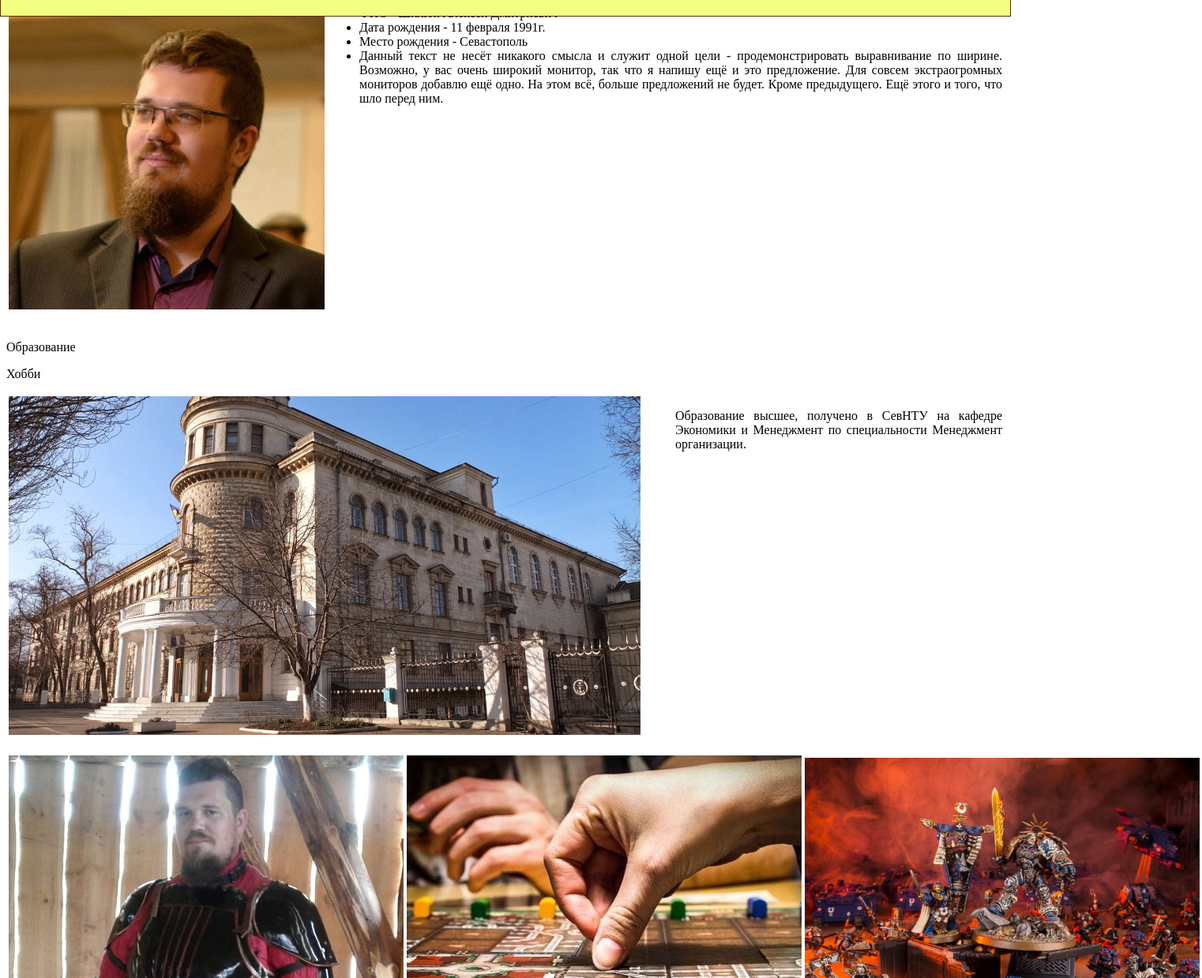
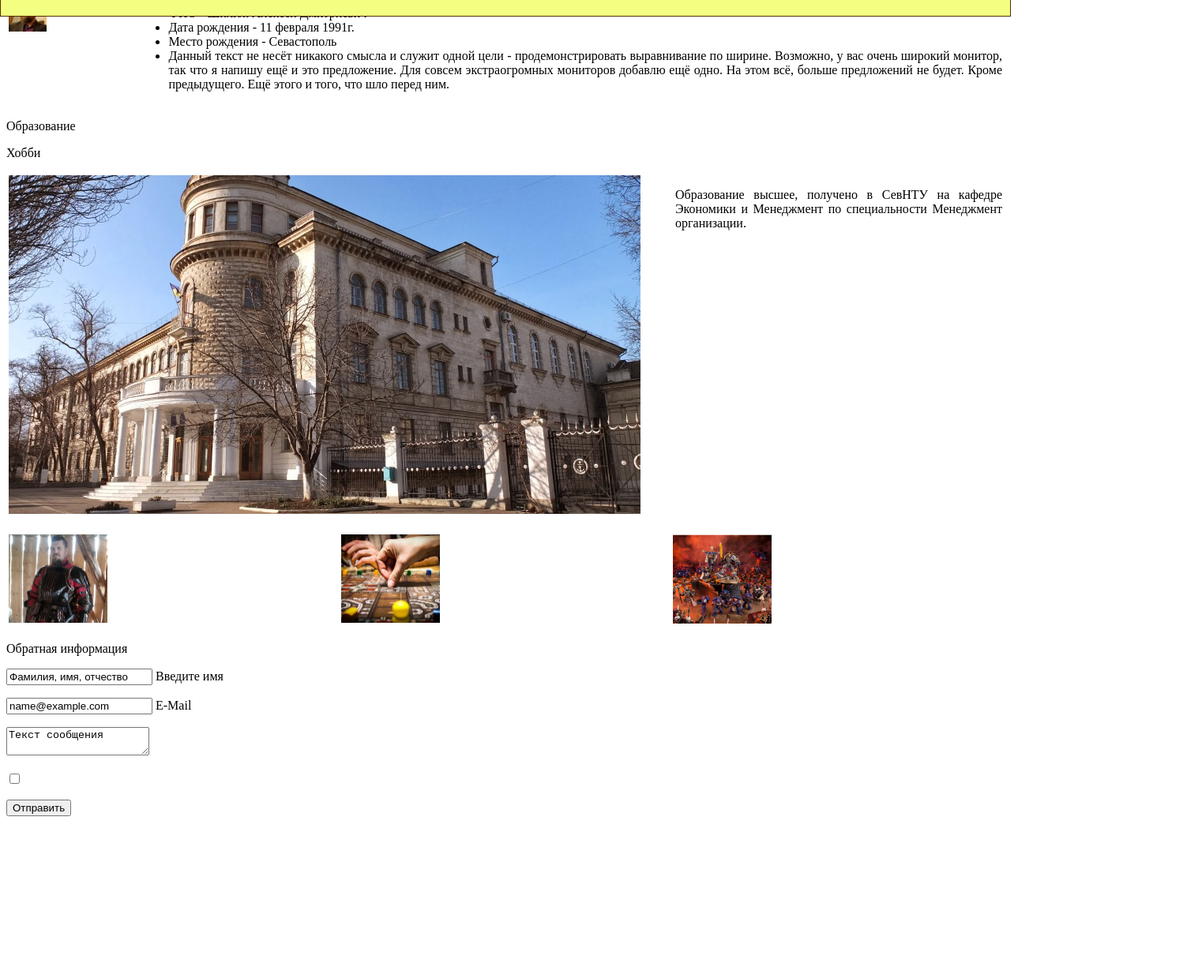
Before and after one commit to Alexshiluk/alexshiluk.github.io, a plain HTML site: page index.html in a window 1280 px wide. Shown: the part 61-1300 px from the top of the page at 79% size, 1522 px wide, since content can reach past the window. After the commit the page ends 1111 px from the top, so only its background shows below. Drawn offline with Linux system fonts and the light colour scheme.

Commit message:
Update index.html

```diff
--- a/index.html
+++ b/index.html
@@ -25,12 +25,12 @@
         <a href="#3">Хобби</a>
         <a href="#4">Обратная связь</a></h1></div>
     <div class="text"></div>
-    <p><a name="1" margin-top: 50px;>Общая информация</a></p>
+    <p margin: 80px;><a name="1">Общая информация</a></p>
     <table width="100%">
             <tr>
-             <td width="30%" valign="top">
-                 <img src="/f1.jpg" alt="Фото"></p></td>
-                <td valign="top" align=justify><ul>
+             <td valign="top">
+                 <img width="30%" src="/f1.jpg" alt="Фото"></p></td>
+            <td valign="top" align=justify><ul>
                         <li>ФИО - Шилюк Алексей Дмитриевич</li>
                         <li>Дата рождения - 11 февраля 1991г.</li>
                         <li>Место рождения - Севастополь</li>
@@ -51,13 +51,13 @@
     <p><a name="3">Хобби</a></p>
     <table width="100%">
         <tr>
-            <td width="30%"><img src="/H1.jpg" alt="Фото"
+            <td><img width="30%" src="/H1.jpg" alt="Фото"
                 title="Ролевые игры живого действия - театрализованное представление для самих участников, включающее подготовку костюмов, инвентаря и локаций, а так же погружение в образ">
             </td>
-            <td width="30%"><img src="/H2.jpg" alt="Фото"
+            <td><img width="30%" src="/H2.jpg" alt="Фото"
                 title="Настольные игры - разнообразнейший способ провести время в компании друзей за увлекательным противостоянием друг другу или неких сложностей, диктуемых игрой">
             </tb>
-            <td width="30%"><img src="/H3.png" alt="Фото"
+            <td><img width="30%" src="/H3.png" alt="Фото"
                 title="Настольные варгеймы - сложные стратегические игры, требующие немалой мозговой деятельности. Игарются на специальных столах миниатюрами солдат, военной техники, зданий, элементов ландшафта и многим другим">
             </tb>
         </tr>
```
